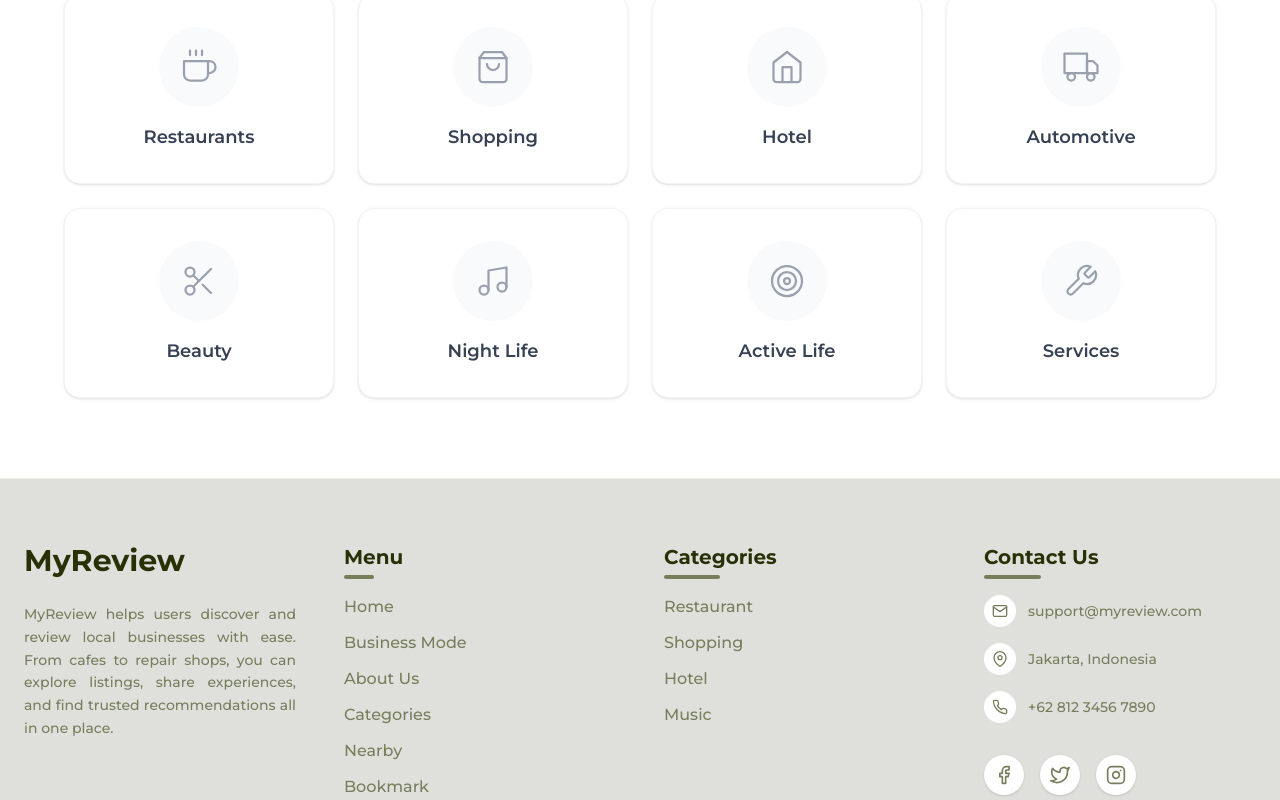
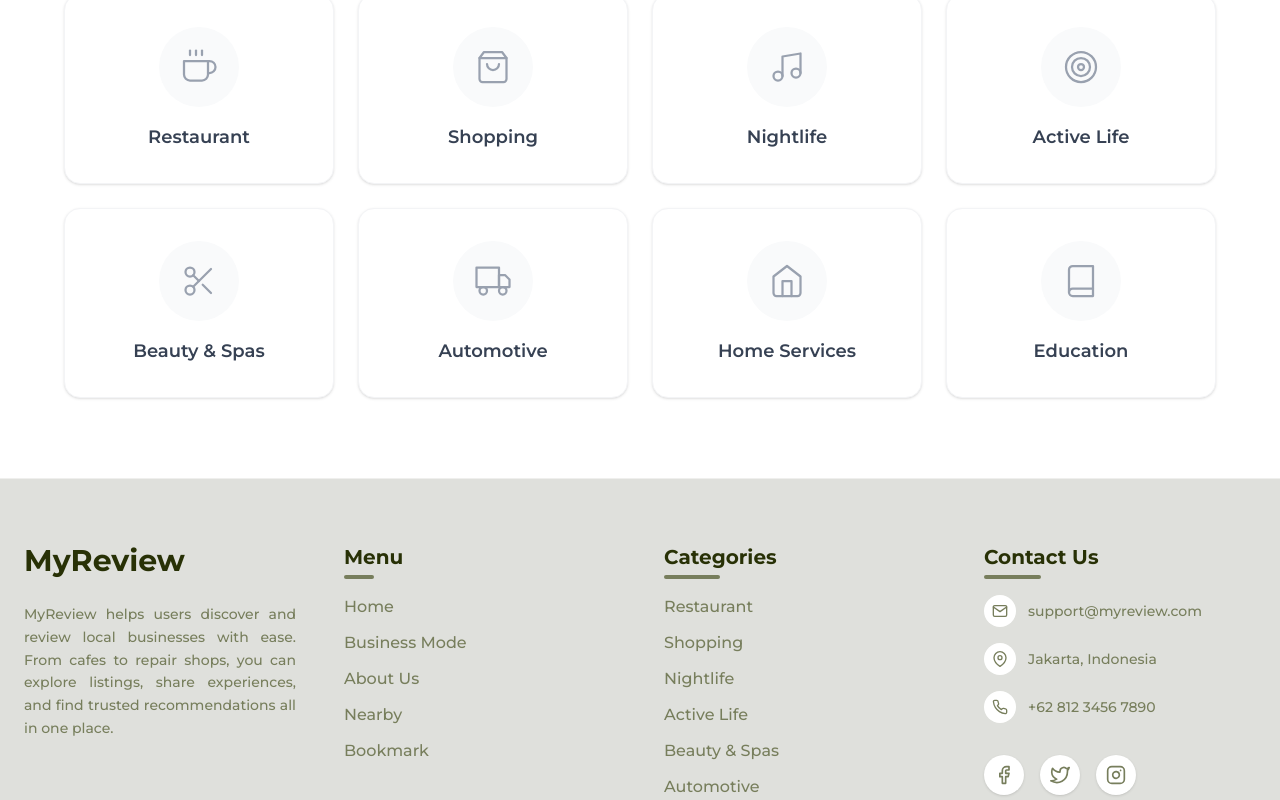
Before and after one commit to CalvinVirya/myreview, a React (Vite) app in the folder frontend/: page / in a window 1280 px wide. Shown: the part 1640-2440 px from the top of the page. Built offline with nearby package versions, Linux system fonts and the light colour scheme; no server answers.

Commit message:
small ui fix

```diff
--- a/frontend/src/components/BusinessProfile.jsx
+++ b/frontend/src/components/BusinessProfile.jsx
@@ -156,7 +156,7 @@ const BusinessProfile = ({ businessId }) => {
         </div>
       </div>
 
-      <div className="border-b border-gray-200 sticky top-0 bg-white z-40 shadow-sm">
+      <div className="border-b border-gray-200 sticky top-0 bg-white shadow-sm">
         <div className="max-w-6xl mx-auto px-4 py-4 flex flex-wrap items-center gap-3">
           <button
             onClick={() => setShowModal(true)}
--- a/frontend/src/components/Categories.jsx
+++ b/frontend/src/components/Categories.jsx
@@ -2,25 +2,25 @@ import React from "react";
 import {
   Coffee,
   ShoppingBag,
-  Home,
-  Truck,
-  Scissors,
   Music,
   Target,
-  Tool,
+  Scissors,
+  Truck,
+  Home,
+  Book,
 } from "react-feather";
 import { Link } from "react-router-dom";
 
 const Categories = () => {
   const categoryList = [
-    { name: "Restaurants", icon: Coffee },
+    { name: "Restaurant", icon: Coffee },
     { name: "Shopping", icon: ShoppingBag },
-    { name: "Hotel", icon: Home },
+    { name: "Nightlife", icon: Music },
+    { name: "Active Life", icon: Target },
+    { name: "Beauty & Spas", icon: Scissors },
     { name: "Automotive", icon: Truck },
-    { name: "Beauty", icon: Scissors },
-    { name: "Night Life", icon: Music },
-    { name: "Active Life", icon: Target },
-    { name: "Services", icon: Tool },
+    { name: "Home Services", icon: Home },
+    { name: "Education", icon: Book },
   ];
 
   return (
--- a/frontend/src/components/Footer.jsx
+++ b/frontend/src/components/Footer.jsx
@@ -32,7 +32,6 @@ const Footer = () => {
               "Home",
               "Business Mode",
               "About Us",
-              "Categories",
               "Nearby",
               "Bookmark",
             ].map((item, idx) => {
@@ -58,7 +57,16 @@ const Footer = () => {
             <span className="absolute -bottom-2 left-0 w-1/2 h-1 bg-ivy rounded-full"></span>
           </h4>
           <div className="flex flex-col space-y-3">
-            {["Restaurant", "Shopping", "Hotel", "Music"].map((item, idx) => (
+            {[
+              "Restaurant",
+              "Shopping",
+              "Nightlife",
+              "Active Life",
+              "Beauty & Spas",
+              "Automotive",
+              "Home Services",
+              "Education",
+            ].map((item, idx) => (
               <Link
                 key={idx}
                 to={`/nearby?category=${item}`}
--- a/frontend/src/components/ModalUser.jsx
+++ b/frontend/src/components/ModalUser.jsx
@@ -8,7 +8,7 @@ const ModalUser = ({ isVisible, onClose }) => {
 
   if (!isVisible) return null;
   return (
-    <div className="fixed inset-0 bg-black/25 backdrop-blur-sm flex justify-center items-center z-2">
+    <div className="fixed inset-0 bg-black/25 backdrop-blur-sm flex justify-center items-start pt-32 z-2">
       <div className="w-[600px] flex flex-col gap-1">
         <button className="place-self-end" onClick={() => onClose()}>
           <X color="white" />
--- a/frontend/src/components/StarRating.jsx
+++ b/frontend/src/components/StarRating.jsx
@@ -63,7 +63,7 @@ const StarRating = ({
                 size={size}
                 color={activeColor}
                 fill={activeColor}
-                className="absolute top-0 left-0 z-10"
+                className="absolute top-0 left-0"
                 strokeWidth={0}
                 style={{
                   clipPath: `inset(0 ${100 - fillPercent}% 0 0)`,
```
